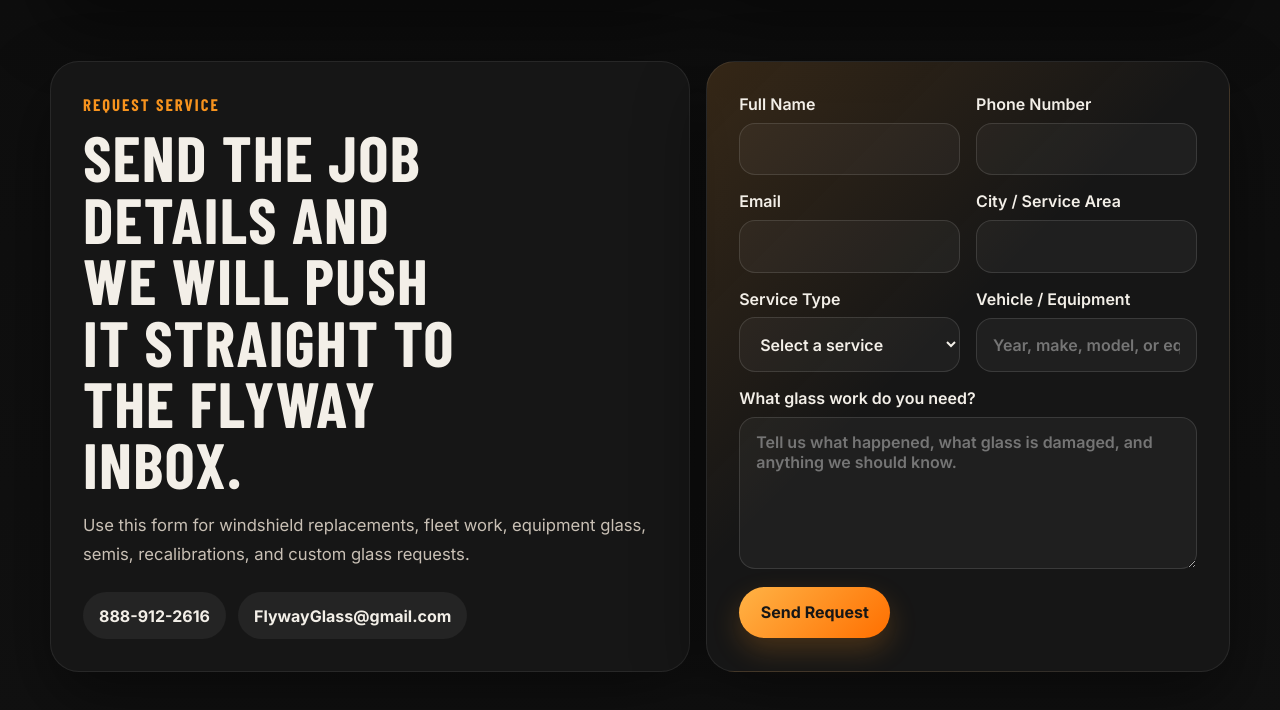
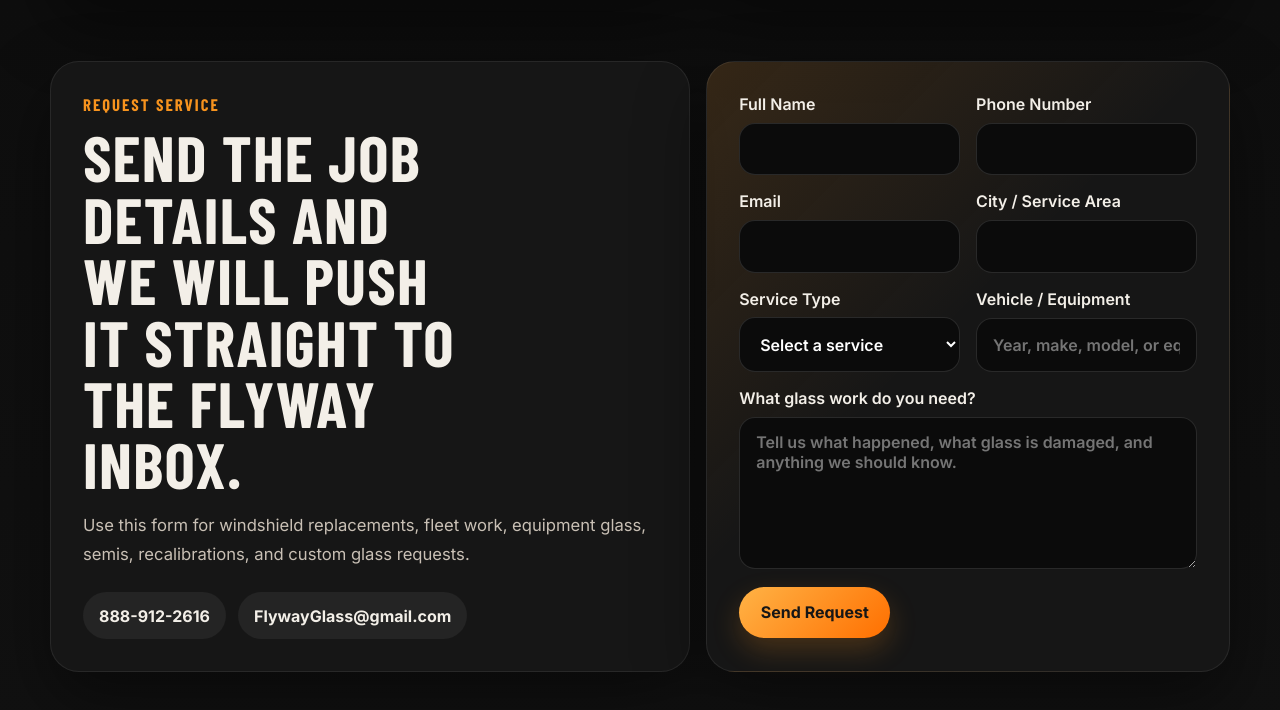
Before and after one commit to kzurcher/Flywayglass, a website: page index.html in a window 1280 px wide. Shown: the part 3268-3978 px from the top of the page. Drawn offline with nearby package versions, Linux system fonts and the light colour scheme; a web font is replaced by a local one.

Commit message:
Improve service dropdown contrast

```diff
--- a/styles.css
+++ b/styles.css
@@ -408,7 +408,13 @@ h3 {
   color: var(--text);
   border: 1px solid rgba(255, 255, 255, 0.12);
   border-radius: 1rem;
-  background: rgba(255, 255, 255, 0.04);
+  background: #0b0b0b;
+}
+
+.request-form select,
+.request-form select option {
+  color: #ffffff;
+  background: #0b0b0b;
 }
 
 .request-form input:focus,
```
